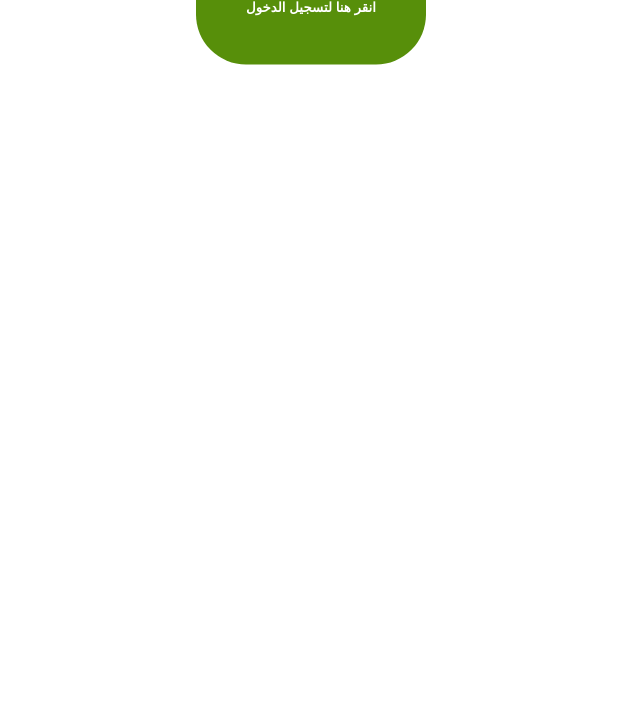
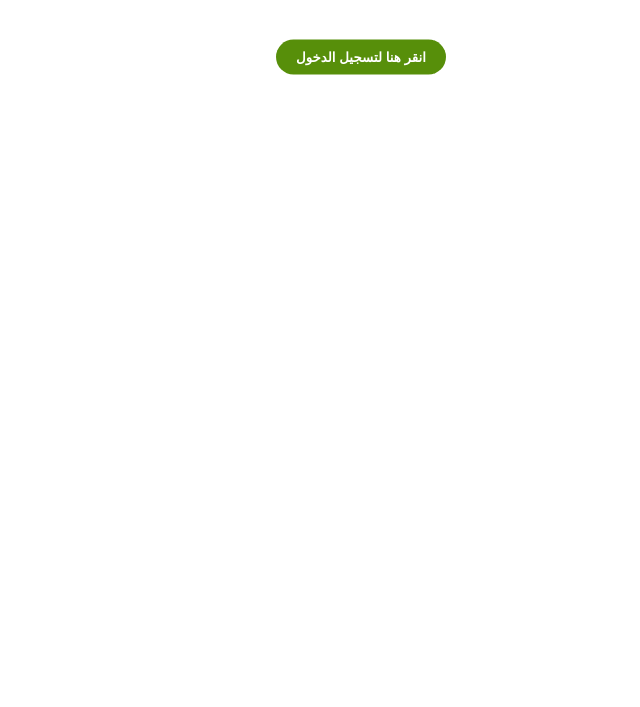
Before and after one commit to ALEmadTransport/account_50, a plain HTML site: page index.html in a window 1280 px wide. Shown: the part 393-1100 px from the top of the page, without its empty margins (329-969 px from the left). Drawn offline with Linux system fonts and the light colour scheme.

Commit message:
Update index.html

```diff
--- a/index.html
+++ b/index.html
@@ -24,7 +24,8 @@
             top: 50%;
             left: 50%;
             transform: translate(-50%, -50%);
-            padding: 50px 50px;
+            padding: 10px 20px;
+            margin: 50px;
             background-color: #578F0A;
             color: #FFF;
             border: none;
```
